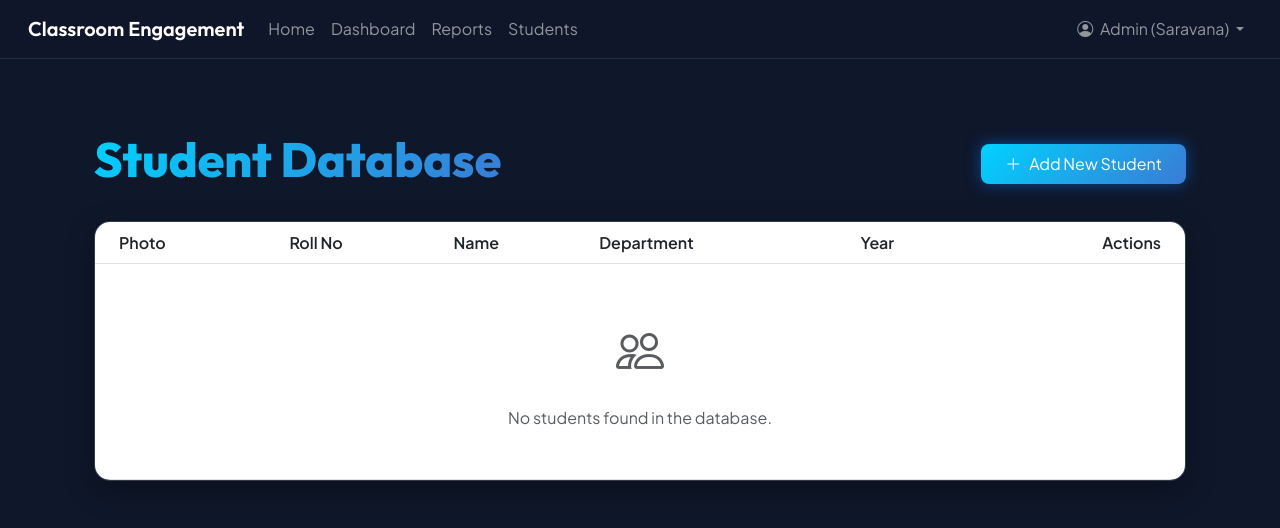
After one commit to mbsaravanakumar2006-dotcom/attention_monitor, a Flask app: page /students in a window 1280 px wide. The commit adds this page. Shown: the top 528 px of the page. Run offline with Flask 3, Linux system fonts and the light colour scheme; a user stored in the database is signed in; parts of the project's set-up code (start-up, migrations or seed data) failed here and were passed over; some libraries are stand-ins or nearby versions.

Commit message:
Enhancements: Face recognition fixes, individual student analysis, and UI improvements

```diff
--- a/app/core/trainer_meta.json
+++ b/app/core/trainer_meta.json
@@ -1 +1 @@
-{"file_count": 2, "latest_mod": 1767947595.975605, "label_map": {"0": {"roll_no": "057", "name": "Ashraf"}, "1": {"roll_no": "073", "name": "Sanjay"}}}
+{"file_count": 3, "latest_mod": 1768747400.508865, "label_map": {"0": {"roll_no": "057", "name": "Ashraf"}, "1": {"roll_no": "073", "name": "Sanjay"}, "2": {"roll_no": "075", "name": "Saravana"}}}
--- a/app/models.py
+++ b/app/models.py
@@ -6,8 +6,11 @@ class Student(db.Model):
     id = db.Column(db.Integer, primary_key=True)
     roll_no = db.Column(db.String(20), index=True, unique=True)
     name = db.Column(db.String(64), index=True)
+    department = db.Column(db.String(64))
+    year = db.Column(db.String(10))
+    image_path = db.Column(db.String(256))
 
-    events = db.relationship('AttentionEvent', backref='student', lazy='dynamic')
+    events = db.relationship('AttentionEvent', backref='student', lazy='dynamic', cascade='all, delete-orphan')
 
     def __repr__(self):
         return f'<Student {self.name}>'
--- a/app/routes.py
+++ b/app/routes.py
@@ -1,8 +1,10 @@
-from flask import Blueprint, render_template, jsonify, Response, request, redirect, url_for, session, flash
+import os
+from flask import Blueprint, render_template, jsonify, Response, request, redirect, url_for, session, flash, current_app
 from app import db
-from app.models import AttentionEvent, User
+from app.models import AttentionEvent, User, Student
 from app.core.detector import gen_frames
 from functools import wraps
+from werkzeug.utils import secure_filename
 
 from sqlalchemy.orm import joinedload
 
@@ -72,6 +74,8 @@ def attention_summary():
     from datetime import datetime, timedelta
     from sqlalchemy import func
 
+    roll_no = request.args.get('roll_no')
+
     # 10-minute interval logic for SQLite
     # This reduces 1440 points to ~144 points for faster processing and faster chart rendering
     time_group = func.strftime('%H:', AttentionEvent.timestamp) + \
@@ -85,14 +89,24 @@ def attention_summary():
         else_=50
     )
 
-    summary = db.session.query(
+    query = db.session.query(
         time_group.label('time_str'),
         func.avg(score_case).label('avg_score')
-    ).filter(AttentionEvent.timestamp > datetime.now() - timedelta(hours=24))\
-     .group_by('time_str')\
+    ).filter(AttentionEvent.timestamp > datetime.now() - timedelta(hours=24))
+
+    if roll_no:
+        query = query.join(Student).filter(Student.roll_no == roll_no)
+
+    summary = query.group_by('time_str')\
      .order_by('time_str').all()
 
     return jsonify([{'time': s.time_str, 'score': round(s.avg_score, 1)} for s in summary])
+
+@main.route('/api/students_list')
+def students_list():
+    # Only return students who have data or are registered
+    students = Student.query.all()
+    return jsonify([{'roll_no': s.roll_no, 'name': s.name} for s in students])
 
 @main.route('/api/export_report')
 def export_report():
@@ -157,3 +171,141 @@ def clear_data():
     except Exception as e:
         db.session.rollback()
         return jsonify({'status': 'error', 'message': str(e)}), 500
+
+@main.route('/students')
+@login_required
+def students():
+    students_list = Student.query.all()
+    return render_template('manage_students.html', students=students_list)
+
+@main.route('/add_student', methods=['GET', 'POST'])
+@login_required
+def add_student():
+    if request.method == 'POST':
+        roll_no = request.form.get('roll_no')
+        name = request.form.get('name')
+        department = request.form.get('department')
+        year = request.form.get('year')
+        file = request.files.get('image')
+
+        if not roll_no or not name or not department or not year or not file:
+            flash('All fields are required!', 'danger')
+            return redirect(url_for('main.add_student'))
+
+        # Check if student already exists
+        if Student.query.filter_by(roll_no=roll_no).first():
+            flash('Student with this Roll No already exists!', 'danger')
+            return redirect(url_for('main.add_student'))
+
+        # Save image to 'faces' folder with correct naming convention for detector
+        ext = os.path.splitext(file.filename)[1]
+        filename = secure_filename(f"{roll_no}_{name}{ext}")
+        upload_folder = os.path.join(current_app.root_path, 'static', 'faces')
+        if not os.path.exists(upload_folder):
+            os.makedirs(upload_folder)
+
+        file_path = os.path.join(upload_folder, filename)
+        file.save(file_path)
+
+        # Save to DB
+        new_student = Student(
+            roll_no=roll_no,
+            name=name,
+            department=department,
+            year=year,
+            image_path=f"faces/{filename}"
+        )
+        db.session.add(new_student)
+        db.session.commit()
+
+        # Trigger face recognition retraining
+        from app.core.detector import detector
+        detector.start(current_app._get_current_object())
+        stu_map = {s.roll_no: s.name for s in Student.query.all()}
+        detector.face_rec.train(roll_to_name_map=stu_map)
+
+        flash('Student added successfully and models updated!', 'success')
+        return redirect(url_for('main.students'))
+
+    return render_template('add_student.html')
+
+@main.route('/edit_student/<int:id>', methods=['GET', 'POST'])
+@login_required
+def edit_student(id):
+    student = Student.query.get_or_404(id)
+    if request.method == 'POST':
+        old_roll = student.roll_no
+        old_name = student.name
+
+        student.roll_no = request.form.get('roll_no')
+        student.name = request.form.get('name')
+        student.department = request.form.get('department')
+        student.year = request.form.get('year')
+
+        file = request.files.get('image')
+        # Handle image update or renaming of existing file if roll_no/name changed
+        if (file and file.filename != '') or (student.roll_no != old_roll or student.name != old_name):
+            upload_folder = os.path.join(current_app.root_path, 'static', 'faces')
+            if not os.path.exists(upload_folder):
+                os.makedirs(upload_folder)
+
+            # If user uploaded a NEW file
+            if file and file.filename != '':
+                # Delete old image if it exists
+                if student.image_path:
+                    old_path = os.path.join(current_app.root_path, 'static', student.image_path)
+                    if os.path.exists(old_path):
+                        os.remove(old_path)
+
+                ext = os.path.splitext(file.filename)[1]
+                filename = secure_filename(f"{student.roll_no}_{student.name}{ext}")
+                file_path = os.path.join(upload_folder, filename)
+                file.save(file_path)
+                student.image_path = f"faces/{filename}"
+
+            # If ONLY roll_no or name changed, rename the existing file
+            elif student.image_path:
+                current_full_path = os.path.join(current_app.root_path, 'static', student.image_path)
+                if os.path.exists(current_full_path):
+                    ext = os.path.splitext(student.image_path)[1]
+                    new_filename = secure_filename(f"{student.roll_no}_{student.name}{ext}")
+                    new_full_path = os.path.join(upload_folder, new_filename)
+                    os.rename(current_full_path, new_full_path)
+                    student.image_path = f"faces/{new_filename}"
+
+        try:
+            db.session.commit()
+
+            # Trigger face recognition retraining
+            from app.core.detector import detector
+            detector.start(current_app._get_current_object())
+            stu_map = {s.roll_no: s.name for s in Student.query.all()}
+            detector.face_rec.train(roll_to_name_map=stu_map)
+
+            flash('Student updated and models retrained!', 'success')
+            return redirect(url_for('main.students'))
+        except Exception as e:
+            db.session.rollback()
+            flash(f'Error updating student: {str(e)}', 'danger')
+
+    return render_template('edit_student.html', student=student)
+
+@main.route('/delete_student/<int:id>', methods=['POST'])
+@login_required
+def delete_student(id):
+    student = Student.query.get_or_404(id)
+    try:
+        # Delete image file
+        if student.image_path:
+            full_path = os.path.join(current_app.root_path, 'static', student.image_path)
+            if os.path.exists(full_path):
+                os.remove(full_path)
+
+        db.session.delete(student)
+        db.session.commit()
+        flash('Student deleted successfully!', 'success')
+    except Exception as e:
+        db.session.rollback()
+        flash(f'Error deleting student: {str(e)}', 'danger')
+
+    return redirect(url_for('main.students'))
--- a/app/templates/base.html
+++ b/app/templates/base.html
@@ -34,6 +34,9 @@
                     </li>
                     <li class="nav-item">
                         <a class="nav-link" href="{{ url_for('main.report') }}">Reports</a>
+                    </li>
+                    <li class="nav-item">
+                        <a class="nav-link" href="{{ url_for('main.students') }}">Students</a>
                     </li>
                     {% endif %}
                 </ul>
--- /dev/null
+++ b/app/templates/manage_students.html
@@ -0,0 +1,74 @@
+{% extends "base.html" %}
+
+{% block content %}
+<div class="container py-5">
+    <div class="d-flex justify-content-between align-items-center mb-4">
+        <h1 class="display-5"
+            style="background: var(--accent-gradient); -webkit-background-clip: text; background-clip: text; -webkit-text-fill-color: transparent; font-weight: 700;">
+            Student Database
+        </h1>
+        <a href="{{ url_for('main.add_student') }}" class="btn btn-primary glow-button">
+            <i class="bi bi-plus-lg me-2"></i>Add New Student
+        </a>
+    </div>
+
+    <div class="glass-card p-0 overflow-hidden">
+        <div class="table-responsive">
+            <table class="table table-hover mb-0" style="color: var(--text-color);">
+                <thead style="background: rgba(255, 255, 255, 0.05);">
+                    <tr>
+                        <th class="ps-4">Photo</th>
+                        <th>Roll No</th>
+                        <th>Name</th>
+                        <th>Department</th>
+                        <th>Year</th>
+                        <th class="text-end pe-4">Actions</th>
+                    </tr>
+                </thead>
+                <tbody>
+                    {% for student in students %}
+                    <tr>
+                        <td class="ps-4">
+                            {% if student.image_path %}
+                            <img src="{{ url_for('static', filename=student.image_path) }}" alt="{{ student.name }}"
+                                class="rounded-circle"
+                                style="width: 45px; height: 45px; object-fit: cover; border: 2px solid var(--accent-color);">
+                            {% else %}
+                            <div class="rounded-circle d-flex align-items-center justify-content-center"
+                                style="width: 45px; height: 45px; background: rgba(255,255,255,0.1); border: 2px solid var(--accent-color); color: var(--accent-color);">
+                                <i class="bi bi-person"></i>
+                            </div>
+                            {% endif %}
+                        </td>
+                        <td class="align-middle fw-bold">{{ student.roll_no }}</td>
+                        <td class="align-middle">{{ student.name }}</td>
+                        <td class="align-middle">{{ student.department }}</td>
+                        <td class="align-middle">{{ student.year }}</td>
+                        <td class="text-end pe-4 align-middle">
+                            <a href="{{ url_for('main.edit_student', id=student.id) }}"
+                                class="btn btn-outline-info btn-sm me-1">
+                                <i class="bi bi-pencil"></i>
+                            </a>
+                            <form action="{{ url_for('main.delete_student', id=student.id) }}" method="POST"
+                                class="d-inline"
+                                onsubmit="return confirm('Are you sure you want to delete this student?');">
+                                <button type="submit" class="btn btn-outline-danger btn-sm">
+                                    <i class="bi bi-trash"></i>
+                                </button>
+                            </form>
+                        </td>
+                    </tr>
+                    {% else %}
+                    <tr>
+                        <td colspan="6" class="text-center py-5 text-muted">
+                            <i class="bi bi-people mb-3 d-block" style="font-size: 3rem;"></i>
+                            No students found in the database.
+                        </td>
+                    </tr>
+                    {% endfor %}
+                </tbody>
+            </table>
+        </div>
+    </div>
+</div>
+{% endblock %}
```
Also changed, not shown: app/core/detector.py (+16 -1 lines), app/core/face_recognition.py (+31 -14 lines), app/static/js/report.js (+30 -1 lines), app/templates/add_student.html (added, +72 -0 lines), app/templates/edit_student.html (added, +94 -0 lines), app/templates/report.html (+6 -1 lines), final_fix.py (added, +32 -0 lines), fix_db_paths.py (added, +18 -0 lines), fix_names.py (added, +40 -0 lines), fix_names_robust.py (added, +46 -0 lines), migrate_db.py (added, +15 -0 lines), test_individual_api.py (added, +32 -0 lines), instance/attention.db, 1 other file.
